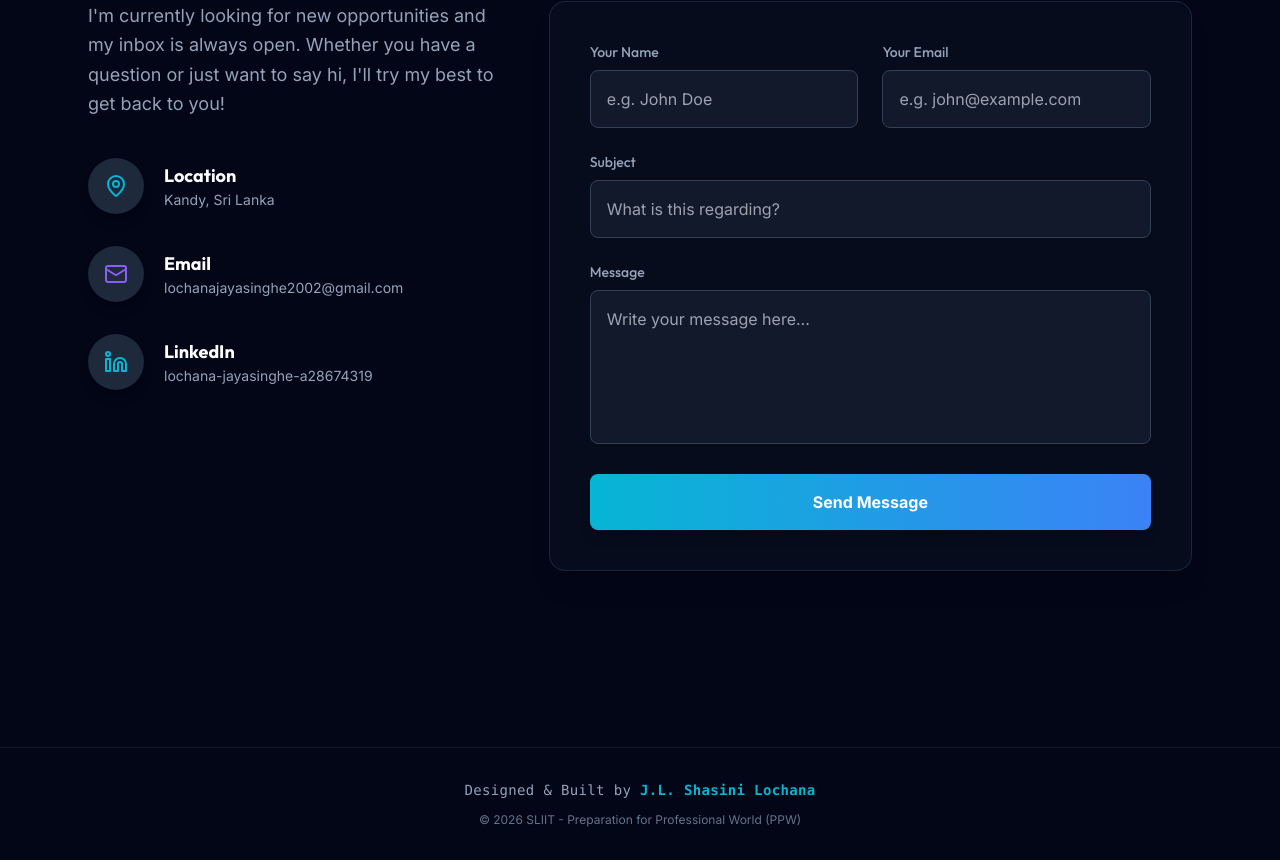
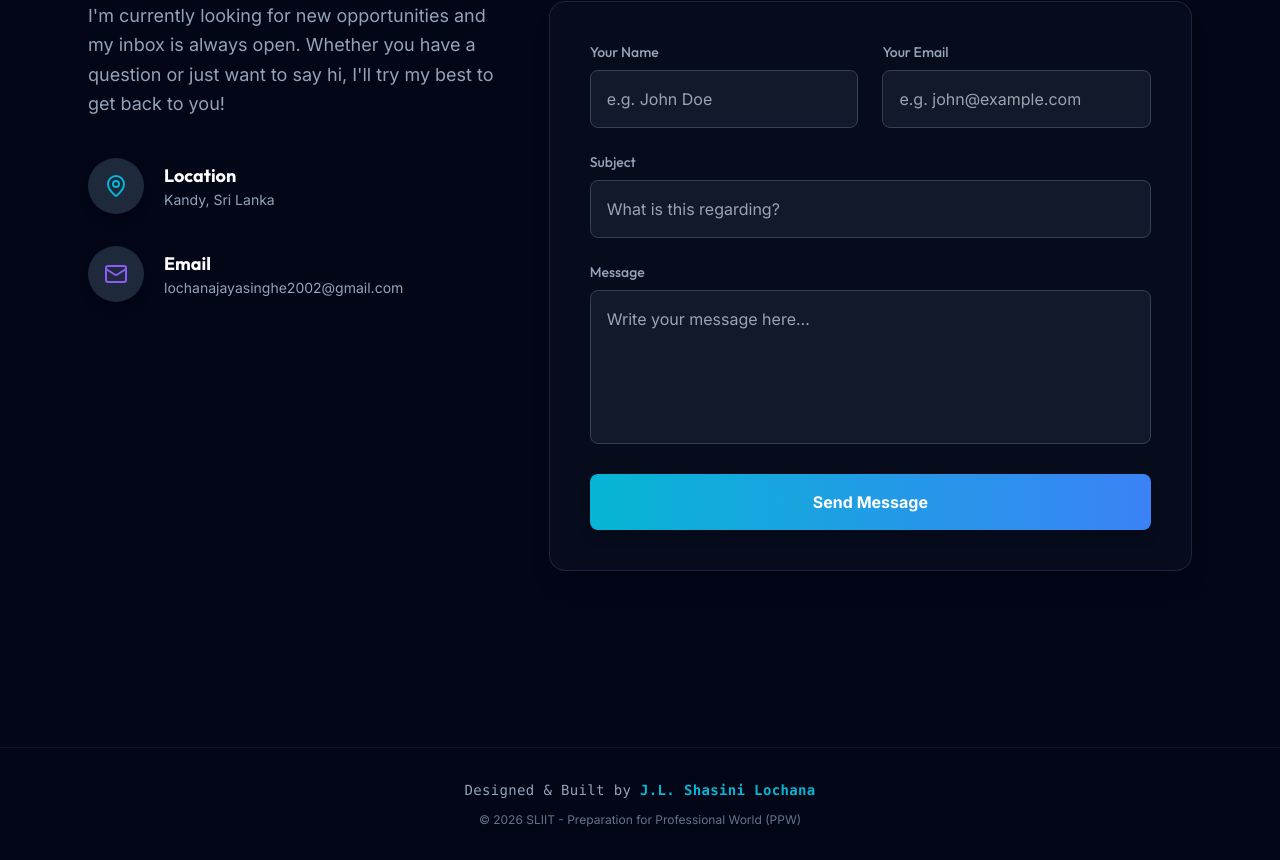
Before and after one commit to lochanajayasinghe/ppw-portfolio-mern, a React (Vite) app in the folder frontend/: page / in a window 1280 px wide. Shown: the part 9246-10106 px from the top of the page. Built offline with nearby package versions, Linux system fonts and the light colour scheme.

Commit message:
Update Contact.jsx

```diff
--- a/frontend/src/components/Contact.jsx
+++ b/frontend/src/components/Contact.jsx
@@ -1,5 +1,5 @@
 import { useState } from 'react';
-import { Mail, MapPin, Linkedin } from 'lucide-react';
+import { Mail, MapPin } from 'lucide-react';
 import { motion } from 'framer-motion';
 
 const Contact = () => {
@@ -97,16 +97,6 @@ const Contact = () => {
                 <p className="text-sm">lochanajayasinghe2002@gmail.com</p>
               </div>
             </div>
-
-            <div className="flex items-center gap-5 text-lightGrey group">
-              <div className="bg-slate-800 p-4 rounded-full text-accentCyan group-hover:bg-accentCyan group-hover:text-white transition-colors duration-300 shadow-lg">
-                <Linkedin size={24} />
-              </div>
-              <div>
-                <h4 className="font-outfit font-bold text-white text-lg">LinkedIn</h4>
-                <p className="text-sm"><a href="https://www.linkedin.com/in/lochana-jayasinghe-a28674319/" target="_blank" rel="noopener noreferrer" className="text-lightGrey hover:text-accentCyan">lochana-jayasinghe-a28674319</a></p>
-              </div>
-            </div>
           </div>
         </motion.div>
 
```
